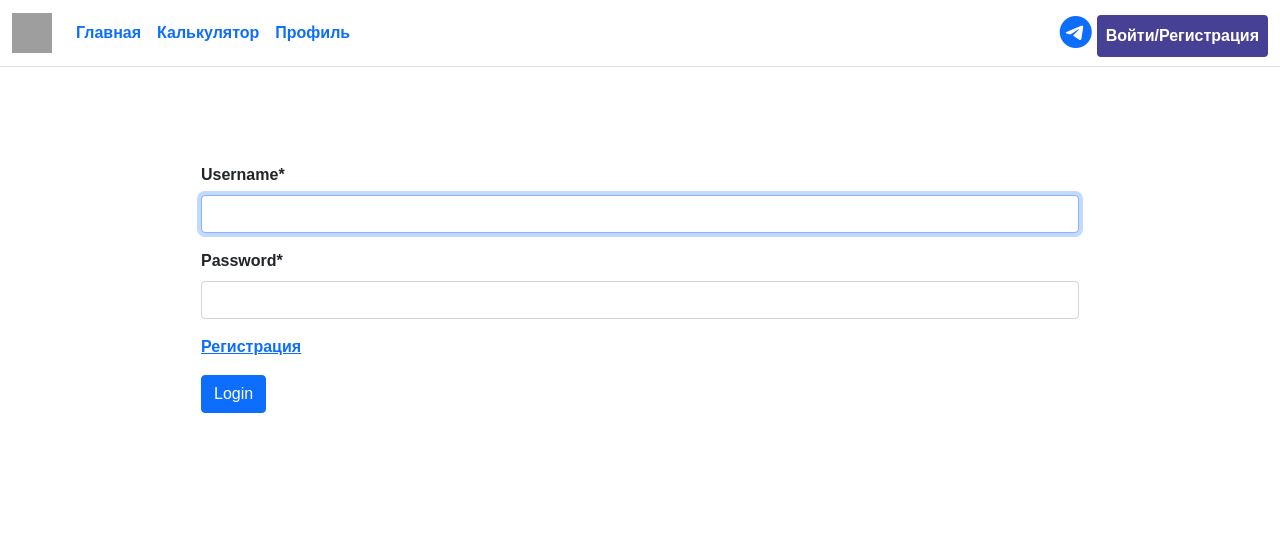
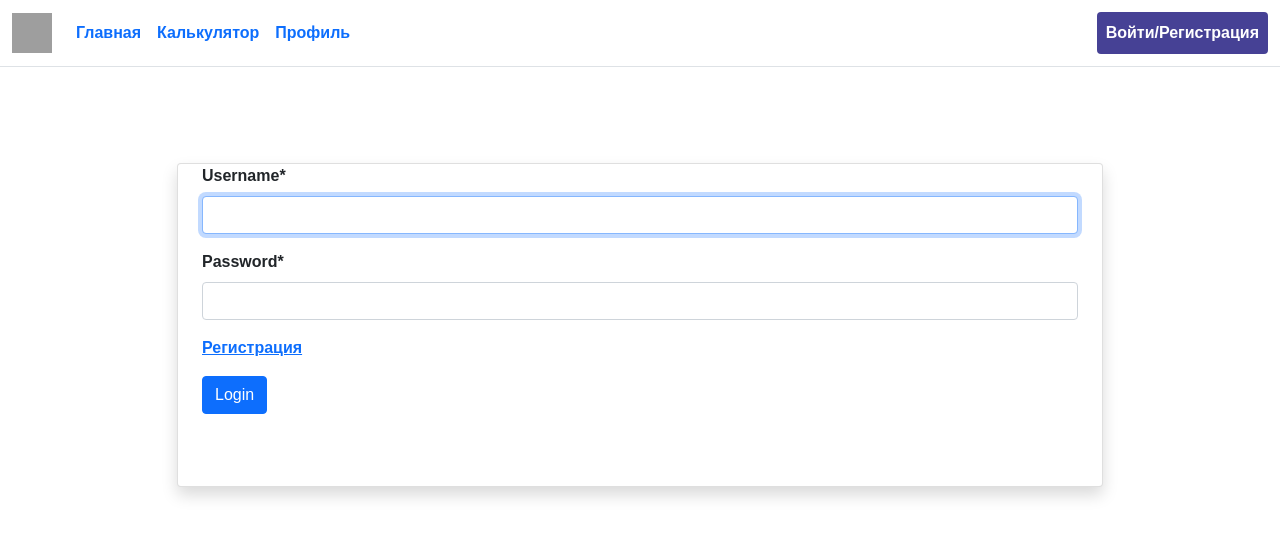
Before and after one commit to alexfaraday/investmoscow, a Django app: page / in a window 1280 px wide. Shown: the top 537 px of the page. Run offline with Django 3.2, Linux system fonts and the light colour scheme; some libraries are stand-ins or nearby versions; some web fonts are replaced; grey boxes are pictures that could not be loaded.

Commit message:
change mainpage/templates

```diff
--- a/mainpage/templates/mainpage/base.html
+++ b/mainpage/templates/mainpage/base.html
@@ -58,10 +58,7 @@ font-display: optional;
 
        <div class="navbar-nav align-items-end">
 
-          <a href="https://t.me/topinvestevent" style="margin-right:5px" class="facebook">
-                   <i class="fs-2 bi-telegram"></i>
 
-                  </a>
 
 
 
--- a/mainpage/templates/mainpage/login.html
+++ b/mainpage/templates/mainpage/login.html
@@ -14,6 +14,7 @@
     <div class="row">
         <div class="col-md-1"></div>
         <div class="col-md-10">
+            <div class="card shadow">
 <div class="container">
           <form method="post">
     {% csrf_token %}
@@ -24,9 +25,12 @@
     </div>
     <button class="btn btn-primary" type="submit">Login</button>
   </form>
-
+<br>
+<br>
+<br>
         </div>
         </div>
+            </div>
         <div class="col-md-1"></div>
     </div>
     </div>
--- a/mainpage/templates/mainpage/profile.html
+++ b/mainpage/templates/mainpage/profile.html
@@ -41,7 +41,7 @@
                       <h6 class="mb-0">Логин</h6>
                     </div>
                     <div class="col-sm-9 text-secondary">
-                                     {{ user.username }
+                                     {{ user.username }}
 
 
                     </div>
```
